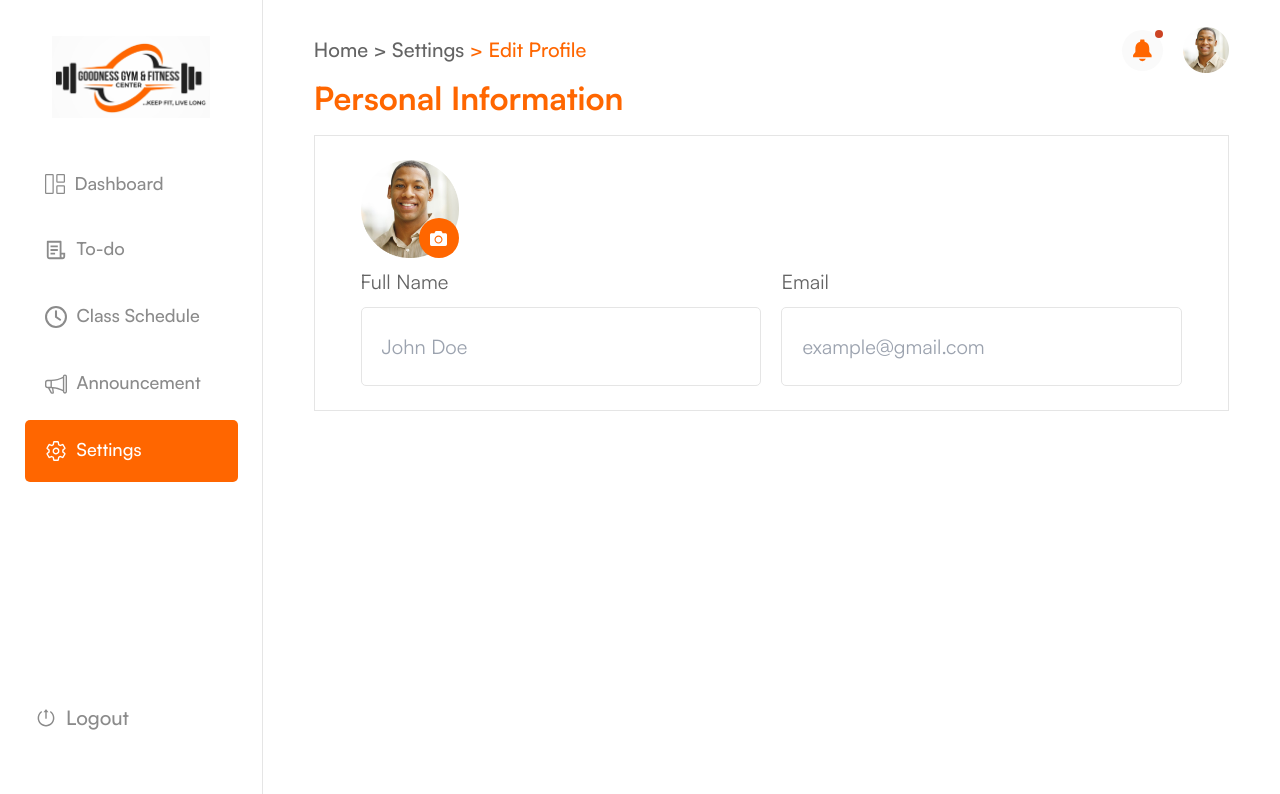
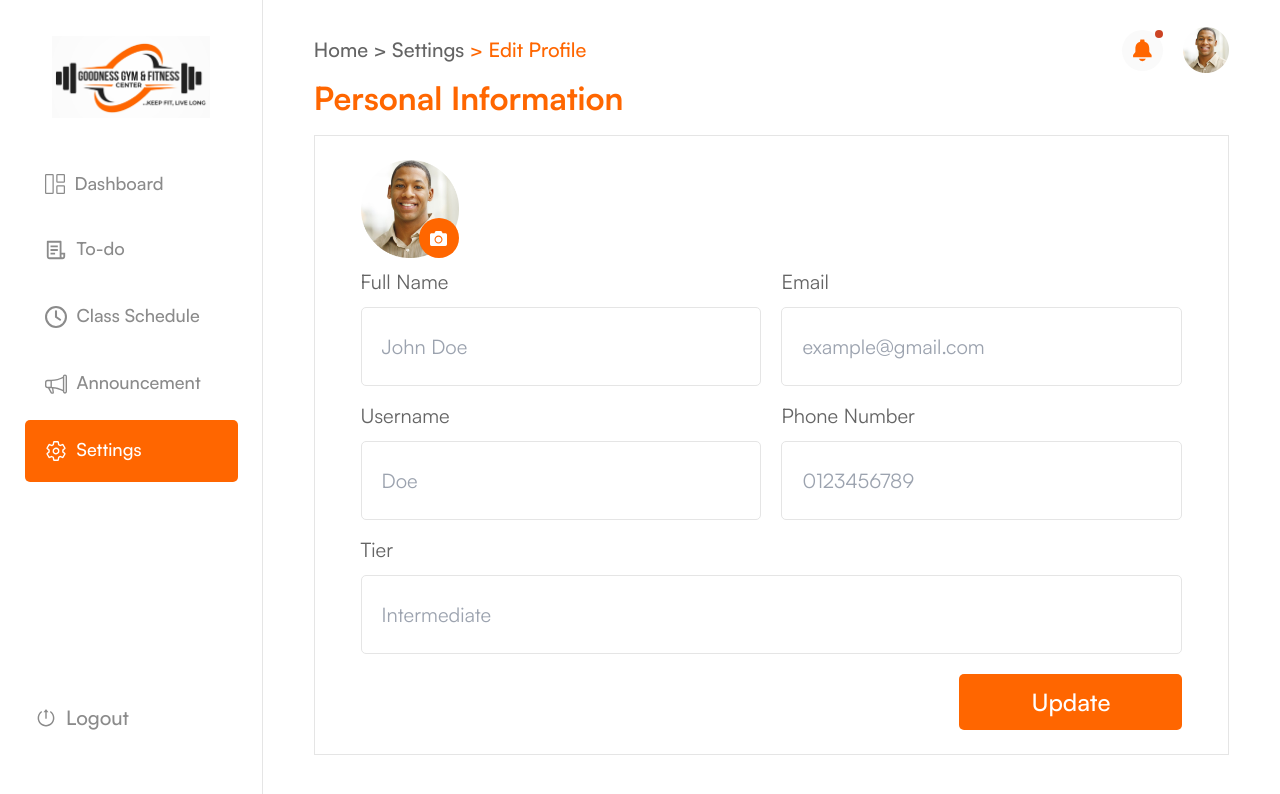
Before and after one commit to LoneBeast-hub/goodness-gym-dashboard, a React (Vite) app: page /settings/edit_profile in a window 1280 px wide. Shown: the top 794 px of the page. Built offline with nearby package versions, Linux system fonts and the light colour scheme.

Commit message:
almost done with the personal information section of edit profile

```diff
--- a/src/pages/edit_profile/edit_profile.page.jsx
+++ b/src/pages/edit_profile/edit_profile.page.jsx
@@ -4,6 +4,7 @@ import Header from "../../components/header/header.component";
 import ProfileImg from '../../assets/profile.png';
 // react icons
 import { FaCamera } from "react-icons/fa";
+import CustomButton from "../../components/custom_button/custom_button.component";
 
 const EditProfile = () => {
     return(
@@ -28,16 +29,38 @@ const EditProfile = () => {
                     <form className="mt-[14px] md:mt[17px]" action="#">
                         {/* flex */}
                         <div className="flex flex-col gap-[2rem] md:flex-row">
-                            {/* input */}
+                            {/* Full Name input */}
                             <div className="flex w-full md:w-[50%] flex-col md:gap-[1.5rem] gap-[0.5rem]">
                                 <label htmlFor="full_name" className="text-[1.4rem] md:text-[2rem] text-black-100">Full Name</label>
                                 <input className="border border-gray-e5 text-[1.4rem] py-[2rem] rounded-[5px] px-[1.5rem] md:py-[2.5rem] md:px-[2rem] md:text-[2rem] text-black-100" type="text" name="full_name" id="full_name" placeholder="John Doe" />
                             </div>
-                            {/* input */}
+                            {/* Email input */}
                             <div className="flex w-full md:w-[50%] flex-col md:gap-[1.5rem] gap-[0.5rem]">
                                 <label htmlFor="email" className="text-[1.4rem] md:text-[2rem] text-black-100">Email</label>
                                 <input className="border border-gray-e5 text-[1.4rem] py-[2rem] rounded-[5px] px-[1.5rem] md:py-[2.5rem] md:px-[2rem] md:text-[2rem] text-black-100" type="email" name="email" id="email" placeholder="example@gmail.com" />
                             </div>
+                        </div>
+                        {/* flex */}
+                        <div className="flex flex-col mt-[2rem] gap-[2rem] md:flex-row">
+                            {/* Username input */}
+                            <div className="flex w-full md:w-[50%] flex-col md:gap-[1.5rem] gap-[0.5rem]">
+                                <label htmlFor="username" className="text-[1.4rem] md:text-[2rem] text-black-100">Username</label>
+                                <input className="border border-gray-e5 text-[1.4rem] py-[2rem] rounded-[5px] px-[1.5rem] md:py-[2.5rem] md:px-[2rem] md:text-[2rem] text-black-100" type="text" name="username" id="username" placeholder="Doe" />
+                            </div>
+                            {/* Phone Number input */}
+                            <div className="flex w-full md:w-[50%] flex-col md:gap-[1.5rem] gap-[0.5rem]">
+                                <label htmlFor="phone_number" className="text-[1.4rem] md:text-[2rem] text-black-100">Phone Number</label>
+                                <input className="border border-gray-e5 text-[1.4rem] py-[2rem] rounded-[5px] px-[1.5rem] md:py-[2.5rem] md:px-[2rem] md:text-[2rem] text-black-100" type="number" name="phone_number" id="phone_number" placeholder="0123456789" />
+                            </div>
+                        </div>
+                        {/* Tier input */}
+                        <div className="flex mt-[2rem] w-full flex-col md:gap-[1.5rem] gap-[0.5rem]">
+                            <label htmlFor="tier" className="text-[1.4rem] md:text-[2rem] text-black-100">Tier</label>
+                            <input className="border border-gray-e5 text-[1.4rem] py-[2rem] rounded-[5px] px-[1.5rem] md:py-[2.5rem] md:px-[2rem] md:text-[2rem] text-black-100" type="number" name="tier" id="tier" placeholder="Intermediate" />
+                        </div>
+                        {/* Update button - I have issues with how this is being displayed here fix when coding */}
+                        <div className="w-full flex mt-[2rem] md:justify-end">
+                            <CustomButton AddClassName='text-[1.6rem] w-full md:w-fit py-[1.5rem] md:py-[2.5rem] md:px-[7.2rem] md:text-[2.4rem]' primaryColored>Update</CustomButton>
                         </div>
                     </form>
                 </div>
```
